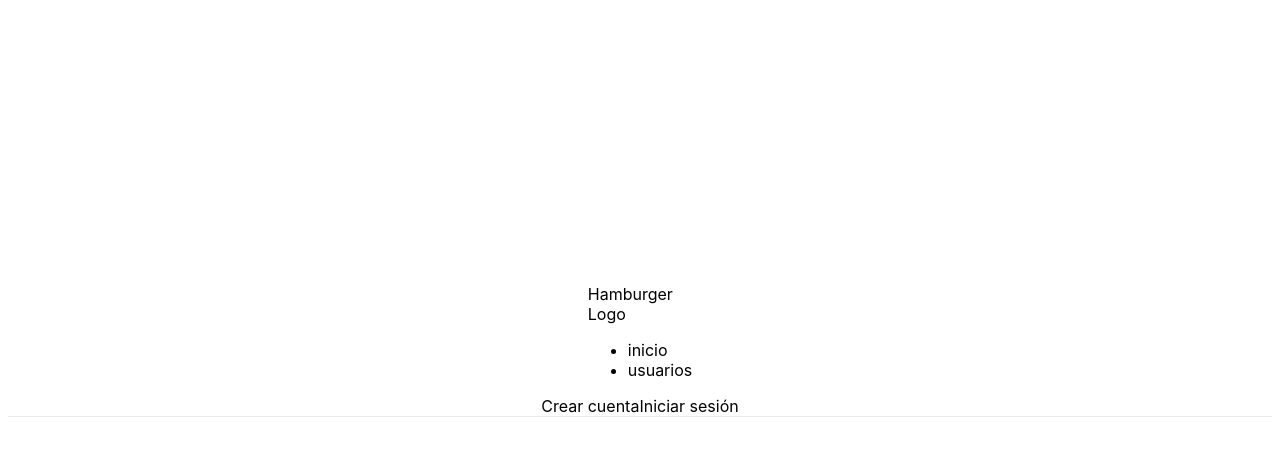
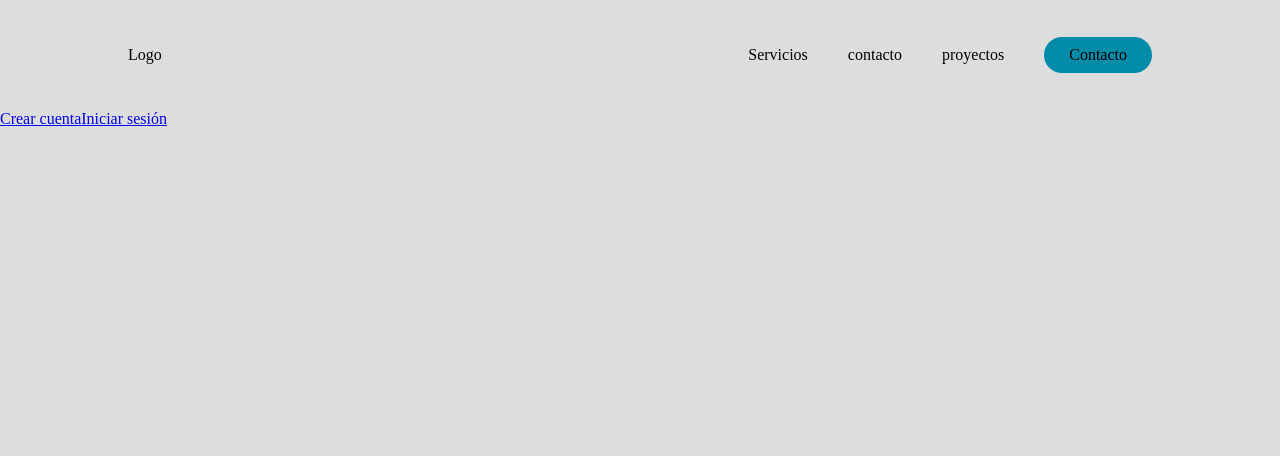
Before and after one commit to Eduardo-rico/declaragua, a Next.js app in the folder ssr/: page / in a window 1280 px wide. Shown: the top 456 px of the page. Built offline with nearby package versions, Linux system fonts and the light colour scheme.

Commit message:
Se añade un layout

```diff
--- /dev/null
+++ b/ssr/components/Layout.js
@@ -0,0 +1,33 @@
+import React, { Fragment } from 'react';
+import Head from 'next/head';
+import NavBar from './NavBar';
+import { Global, css } from '@emotion/core';
+
+const Layout = (props) => {
+  return (
+    <Fragment>
+      <Global
+        styles={css`
+          * {
+            background-color: #ddd;
+          }
+        `}
+      />
+      <Head>
+        <title>Rico Sotomayor - Declaragua</title>
+        <link rel='icon' href='/favicon.ico' />
+        <link
+          rel='stylesheet'
+          href='https://cdnjs.cloudflare.com/ajax/libs/normalize/8.0.1/normalize.css'
+          integrity='sha256-WAgYcAck1C1/zEl5sBl5cfyhxtLgKGdpI3oKyJffVRI='
+          crossOrigin='anonymous'
+        />
+      </Head>
+      <NavBar />
+      {props.children}
+      <footer></footer>
+    </Fragment>
+  );
+};
+
+export default Layout;
--- a/ssr/components/NavBar.js
+++ b/ssr/components/NavBar.js
@@ -3,28 +3,82 @@ import styled from '@emotion/styled';
 import { css } from '@emotion/core';
 import Link from 'next/link';
 
-// const HeaderNav = styled.header``;
+const HeaderNav = styled.header`
+  display: flex;
+  justify-content: flex-end;
+  align-items: center;
+  padding: 30px 10%;
+`;
+
+const Nav = styled.nav`
+  display: flex;
+`;
+
+const Li = styled.li`
+  list-style: none;
+  display: inline-block;
+  padding: 0 20px;
+  pointer
+`;
+
+const ALi = styled.a`
+  transition: all 0.3s ease 0s;
+
+  &:hover {
+    color: #0088a9;
+  }
+`;
+
+const ButtonA = styled.button`
+  margin-left: 20px;
+  padding: 9px 25px;
+  background-color: rgba(0, 139, 169, 1);
+  border: none;
+  border-radius: 50px;
+  cursor: pointer;
+  transition: all 0.3s ease 0s;
+
+  &:hover {
+    color: rgba(0, 139, 169, 0.8);
+  }
+`;
+
+const Logo = styled.p`
+  cursor: pointer;
+  margin-right: auto;
+`;
 
 const NavBar = () => {
   return (
-    <header>
+    <HeaderNav>
+      <Logo>Logo</Logo>
       <nav>
-        <div>Hamburger</div>
-        <div>
-          <a>Logo</a>
-        </div>
-        <div>
-          <ul>
-            <li>
-              <a>inicio</a>
-            </li>
-            <li>
-              <a>usuarios</a>
-            </li>
-          </ul>
-        </div>
+        <ul>
+          <Li>
+            {' '}
+            <Link href='#'>
+              <ALi>Servicios</ALi>
+            </Link>
+          </Li>
+          <Li>
+            {' '}
+            <Link href='#'>
+              <ALi>contacto</ALi>
+            </Link>
+          </Li>
+          <Li>
+            {' '}
+            <Link href='#'>
+              <ALi>proyectos</ALi>
+            </Link>
+          </Li>
+        </ul>
       </nav>
-    </header>
+
+      <ALi>
+        <ButtonA>Contacto</ButtonA>
+      </ALi>
+    </HeaderNav>
   );
 };
 
--- a/ssr/pages/crear-cliente.js
+++ b/ssr/pages/crear-cliente.js
@@ -4,6 +4,7 @@ import Router from 'next/router';
 import Link from 'next/link';
 
 import { URL } from '../constantes/constantes';
+import Layout from '../components/Layout';
 
 const CrearCliente = () => {
   const [clientenuevo, guardarClienteNuevo] = useState({});
@@ -38,6 +39,7 @@ const CrearCliente = () => {
   };
 
   return (
+    <Layout>
       <div>
         <h2>
           <Link href='/plataforma'>
@@ -97,6 +99,7 @@ const CrearCliente = () => {
           <input type='submit' value='Crear' />
         </form>
       </div>
+    </Layout>
   );
 };
 
--- a/ssr/pages/index.js
+++ b/ssr/pages/index.js
@@ -1,17 +1,10 @@
-import Head from 'next/head';
-import NavBar from '../components/NavBar';
 import Link from 'next/link';
+import Layout from '../components/Layout';
 
 export default function Home() {
   return (
+    <Layout>
       <div className='container'>
-      <Head>
-        <title>Create Next App</title>
-        <link rel='icon' href='/favicon.ico' />
-      </Head>
-
-      <NavBar />
-
         <main>
           <Link href='/signup'>
             <a>Crear cuenta</a>
@@ -20,58 +13,7 @@ export default function Home() {
             <a>Iniciar sesión</a>
           </Link>
         </main>
-
-      <footer></footer>
-
-      <style jsx>{`
-        .container {
-          min-height: 100vh;
-          padding: 0 0.5rem;
-          display: flex;
-          flex-direction: column;
-          justify-content: center;
-          align-items: center;
-        }
-
-        footer {
-          width: 100%;
-          height: 100px;
-          border-top: 1px solid #eaeaea;
-          display: flex;
-          justify-content: center;
-          align-items: center;
-        }
-
-        footer img {
-          margin-left: 0.5rem;
-        }
-
-        footer a {
-          display: flex;
-          justify-content: center;
-          align-items: center;
-        }
-
-        a {
-          color: inherit;
-          text-decoration: none;
-        }
-      `}</style>
-
-      <style jsx global>{`
-        html,
-        body {
-          padding: 0;
-          margin: 0;
-          font-family: -apple-system, BlinkMacSystemFont, Segoe UI, Roboto,
-            Oxygen, Ubuntu, Cantarell, Fira Sans, Droid Sans, Helvetica Neue,
-            sans-serif;
-        }
-
-        * {
-          box-sizing: border-box;
-        }
-      `}</style>
       </div>
+    </Layout>
   );
 }
--- a/ssr/pages/login.js
+++ b/ssr/pages/login.js
@@ -3,6 +3,7 @@ import axios from 'axios';
 import Router from 'next/router';
 
 import { URL } from '../constantes/constantes';
+import Layout from '../components/Layout';
 
 const Login = () => {
   const [status, guardarStatus] = useState(0);
@@ -54,6 +55,7 @@ const Login = () => {
   };
 
   return (
+    <Layout>
       <form onSubmit={enviarFormulario}>
         <input
           type='email'
@@ -72,6 +74,7 @@ const Login = () => {
         <input type='submit' value='Iniciar Sesión' />
         {error ? <p>Hubo un error</p> : null}
       </form>
+    </Layout>
   );
 };
 
--- a/ssr/pages/plataforma.js
+++ b/ssr/pages/plataforma.js
@@ -4,6 +4,7 @@ import Link from 'next/link';
 import Router from 'next/router';
 
 import { URL } from '../constantes/constantes';
+import Layout from '../components/Layout';
 
 const Plataforma = () => {
   const [clientes, guardarClientes] = useState([]);
@@ -33,6 +34,7 @@ const Plataforma = () => {
   }
 
   return (
+    <Layout>
       <div>
         <h1>
           <Link href='/plataforma'>
@@ -60,6 +62,7 @@ const Plataforma = () => {
           Cerrar sesión
         </button>
       </div>
+    </Layout>
   );
 };
 
--- a/ssr/pages/plataforma/[clienteId].js
+++ b/ssr/pages/plataforma/[clienteId].js
@@ -6,6 +6,7 @@ import Router from 'next/router';
 import moment from 'moment';
 
 import { URL } from '../../constantes/constantes';
+import Layout from '../../components/Layout';
 
 const Cliente = () => {
   const router = useRouter();
@@ -50,6 +51,7 @@ const Cliente = () => {
   };
 
   return (
+    <Layout>
       <div>
         <h2>
           <Link href='/plataforma'>
@@ -90,6 +92,7 @@ const Cliente = () => {
       </Link> */}
         <p>Editar Cliente</p>
       </div>
+    </Layout>
   );
 };
 
--- a/ssr/pages/plataforma/editar/[editarId].js
+++ b/ssr/pages/plataforma/editar/[editarId].js
@@ -5,11 +5,13 @@ import { useRouter } from 'next/router';
 import Router from 'next/router';
 
 import { URL } from '../../../constantes/constantes';
+import Layout from '../../../components/Layout';
 
 const Editar = () => {
   const router = useRouter();
   const { editarId } = router.query;
   return (
+    <Layout>
       <div>
         <h1>
           <Link href='/plataforma'>
@@ -18,6 +20,7 @@ const Editar = () => {
         </h1>
         <p>Se edita el id {editarId}</p>
       </div>
+    </Layout>
   );
 };
 
--- a/ssr/pages/signup.js
+++ b/ssr/pages/signup.js
@@ -3,6 +3,7 @@ import Router from 'next/router';
 import axios from 'axios';
 
 import { URL } from '../constantes/constantes';
+import Layout from '../components/Layout';
 
 const Signup = () => {
   const [status, guardarStatus] = useState(0);
@@ -48,6 +49,7 @@ const Signup = () => {
   };
 
   return (
+    <Layout>
       <form onSubmit={enviarFormulario}>
         <input
           type='text'
@@ -72,6 +74,7 @@ const Signup = () => {
         />
         <input type='submit' value='Crear cuenta' />
       </form>
+    </Layout>
   );
 };
 
```
Also changed, not shown: 1 other file (tests, documents, lock files or other folders). Lines whose indentation alone changed are shown as unchanged.
